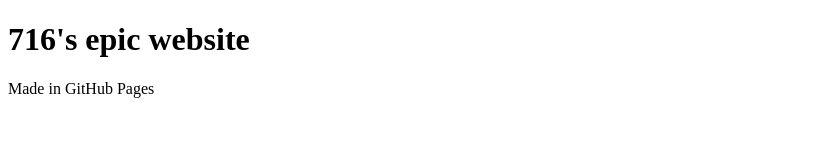
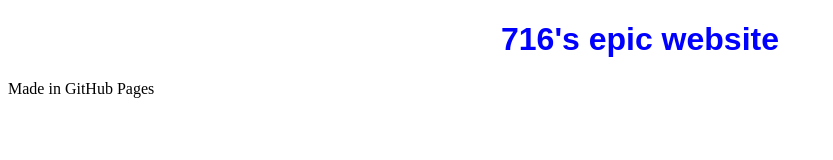
Before and after one commit to poggers16/poggers16.github.io, a plain HTML site: page index.html in a window 1280 px wide. Shown: the whole page, without its empty margins (0-833 px from the left). Drawn offline with Linux system fonts and the light colour scheme.

Commit message:
no styles?

```diff
--- /dev/null
+++ b/index.css
@@ -0,0 +1,5 @@
+h1 {
+    font-family: Arial, Helvetica, sans-serif;
+    color: blue;
+    text-align: center;
+}
--- a/index.html
+++ b/index.html
@@ -1,5 +1,8 @@
 <!DOCTYPE html>
 <html>
+    <head>
+        <link rel = "stylesheet" href = "index.css">
+    </head>
     <body>
         <h1>716's epic website</h1>
         Made in GitHub Pages
```
